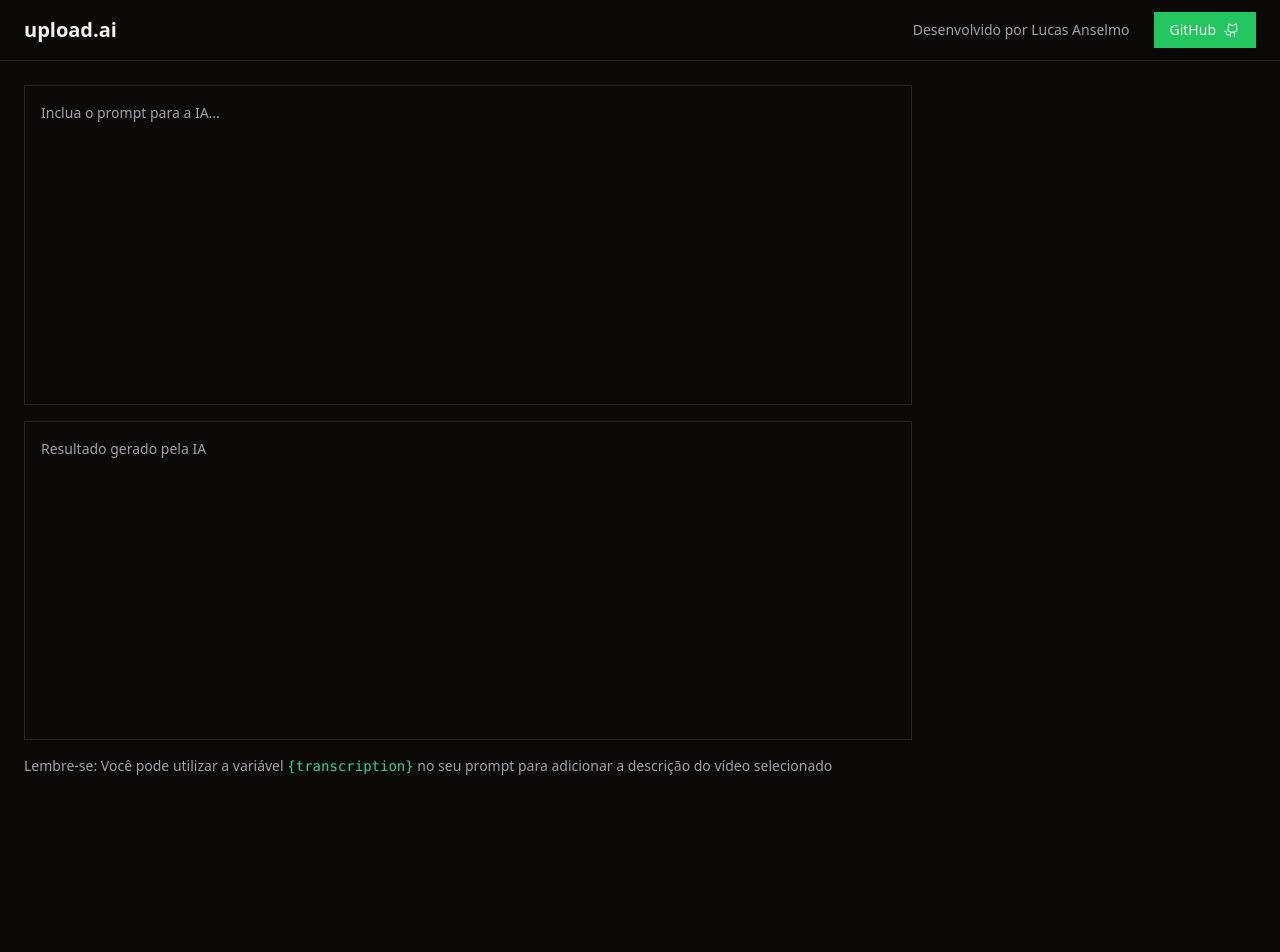
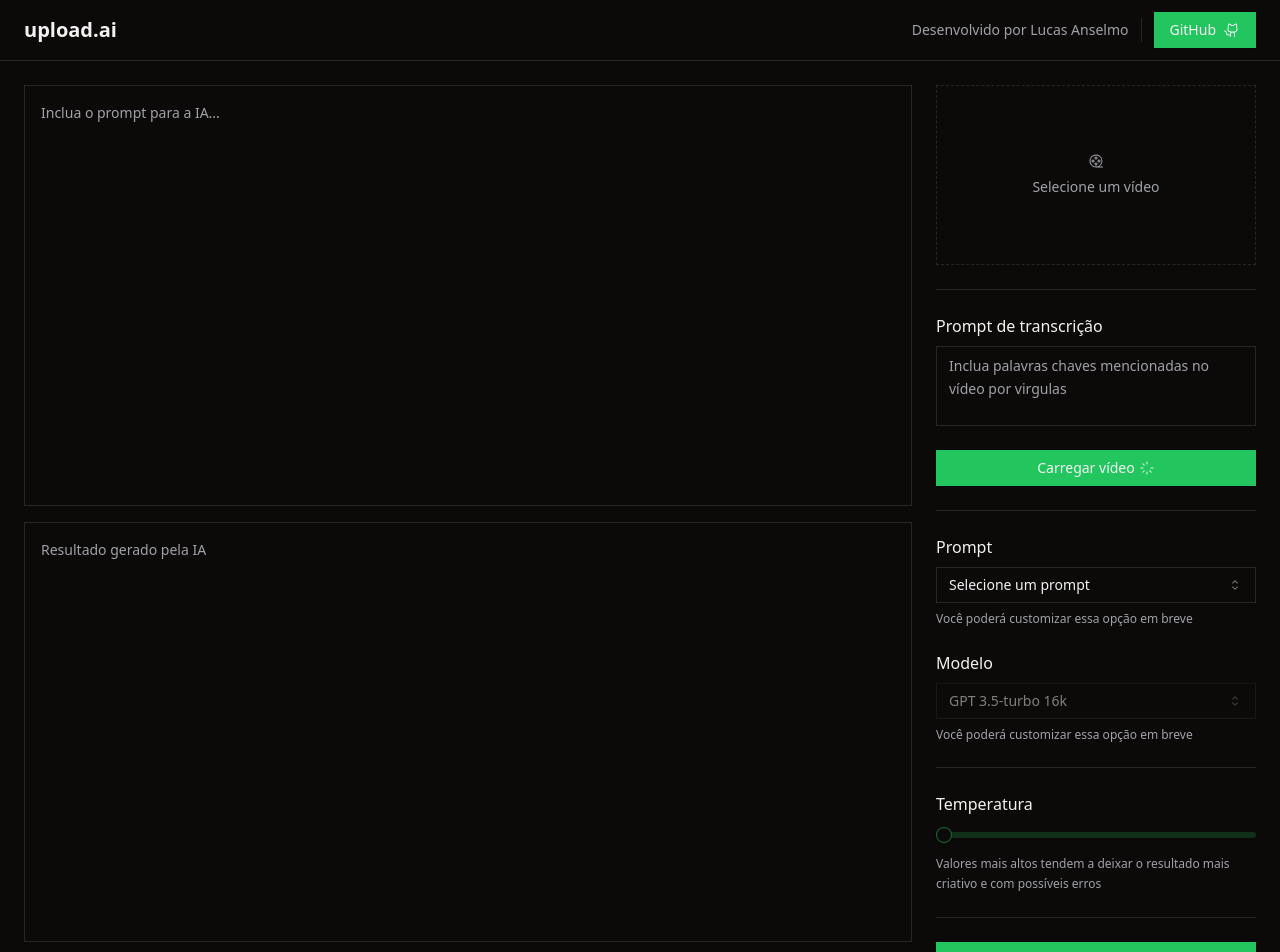
Before and after one commit to LucasAnselmoSilva12345/upload-ai-nlw, a React (Vite) app: page / in a window 1280 px wide. Shown: the top 952 px of the page. Before the commit the page ends 800 px from the top, so only its background shows below. Built offline with nearby package versions, Linux system fonts and the light colour scheme.

Commit message:
Feat: Aside component
Signed-off-by: LucasAnselmoSilva12345 <lucasanselmodasilva02@gmail.com>

```diff
--- a/package.json
+++ b/package.json
@@ -13,7 +13,10 @@
   "dependencies": {
     "@phosphor-icons/react": "^2.0.10",
     "@radix-ui/react-icons": "^1.3.0",
+    "@radix-ui/react-label": "^2.0.2",
+    "@radix-ui/react-select": "^1.2.2",
     "@radix-ui/react-separator": "^1.0.3",
+    "@radix-ui/react-slider": "^1.1.2",
     "@radix-ui/react-slot": "^1.0.2",
     "class-variance-authority": "^0.7.0",
     "clsx": "^2.0.0",
--- a/src/App.tsx
+++ b/src/App.tsx
@@ -1,7 +1,21 @@
-import { GithubLogo } from '@phosphor-icons/react';
+import {
+  FilmReel,
+  GithubLogo,
+  MagicWand,
+  SpinnerGap,
+} from '@phosphor-icons/react';
 import { Button } from './components/ui/button';
-import { Separator } from '@radix-ui/react-separator';
+import { Separator } from './components/ui/separator';
 import { Textarea } from './components/ui/textarea';
+import { Label } from '@radix-ui/react-label';
+import {
+  Select,
+  SelectContent,
+  SelectItem,
+  SelectTrigger,
+  SelectValue,
+} from './components/ui/select';
+import { Slider } from './components/ui/slider';
 
 export function App() {
   return (
@@ -43,7 +57,103 @@
             prompt para adicionar a descrição do vídeo selecionado
           </p>
         </section>
-        <aside className="w-80"></aside>
+
+        <aside className="w-80 space-y-6">
+          <form className="space-y-6">
+            <label
+              htmlFor="video"
+              className="cursor-pointer border flex rounded-md aspect-video border-dashed text-sm flex-col gap-2 items-center justify-center text-muted-foreground hover:bg-primary/60"
+            >
+              <FilmReel size={16} weight="regular" />
+              Selecione um vídeo
+            </label>
+            <input
+              type="file"
+              name=""
+              id="video"
+              accept="video/mp4"
+              className="sr-only"
+            />
+
+            <Separator />
+
+            <div className="space-y-2">
+              <Label htmlFor="transcription_prompt">
+                Prompt de transcrição
+              </Label>
+              <Textarea
+                id="transcription_prompt"
+                className="h-20 leading-relaxed resize-none"
+                placeholder="Inclua palavras chaves mencionadas no vídeo por virgulas"
+              />
+            </div>
+
+            <Button
+              type="submit"
+              className="w-full text-neutral-100 flex items-center justify-center gap-1"
+            >
+              Carregar vídeo <SpinnerGap size={16} weight="regular" />
+            </Button>
+          </form>
+
+          <Separator />
+
+          <form className="space-y-6">
+            <div className="space-y-2">
+              <Label>Prompt</Label>
+              <Select>
+                <SelectTrigger>
+                  <SelectValue placeholder="Selecione um prompt" />
+                </SelectTrigger>
+                <SelectContent>
+                  <SelectItem value="title">Titulo do YouTube</SelectItem>
+                  <SelectItem value="description">
+                    Descrição do YouTube
+                  </SelectItem>
+                </SelectContent>
+              </Select>
+              <span className="block text-xs text-muted-foreground">
+                Você poderá customizar essa opção em breve
+              </span>
+            </div>
+
+            <div className="space-y-2">
+              <Label>Modelo</Label>
+              <Select disabled defaultValue="gpt3.5">
+                <SelectTrigger>
+                  <SelectValue />
+                </SelectTrigger>
+                <SelectContent>
+                  <SelectItem value="gpt3.5">GPT 3.5-turbo 16k</SelectItem>
+                </SelectContent>
+              </Select>
+              <span className="block text-xs text-muted-foreground">
+                Você poderá customizar essa opção em breve
+              </span>
+            </div>
+
+            <Separator />
+
+            <div className="space-y-4">
+              <Label>Temperatura</Label>
+              <Slider min={0} max={1} step={0.1} />
+
+              <span className="block text-xs text-muted-foreground leading-relaxed">
+                Valores mais altos tendem a deixar o resultado mais criativo e
+                com possíveis erros
+              </span>
+            </div>
+
+            <Separator />
+
+            <Button
+              type="submit"
+              className="w-full text-neutral-100 flex items-center justify-center gap-1"
+            >
+              Executar <MagicWand size={16} weight="regular" />
+            </Button>
+          </form>
+        </aside>
       </main>
     </div>
   );
--- /dev/null
+++ b/src/components/ui/label.tsx
@@ -0,0 +1,24 @@
+import * as React from "react"
+import * as LabelPrimitive from "@radix-ui/react-label"
+import { cva, type VariantProps } from "class-variance-authority"
+
+import { cn } from "@/lib/utils"
+
+const labelVariants = cva(
+  "text-sm font-medium leading-none peer-disabled:cursor-not-allowed peer-disabled:opacity-70"
+)
+
+const Label = React.forwardRef<
+  React.ElementRef<typeof LabelPrimitive.Root>,
+  React.ComponentPropsWithoutRef<typeof LabelPrimitive.Root> &
+    VariantProps<typeof labelVariants>
+>(({ className, ...props }, ref) => (
+  <LabelPrimitive.Root
+    ref={ref}
+    className={cn(labelVariants(), className)}
+    {...props}
+  />
+))
+Label.displayName = LabelPrimitive.Root.displayName
+
+export { Label }
--- /dev/null
+++ b/src/components/ui/select.tsx
@@ -0,0 +1,118 @@
+import * as React from "react"
+import { CaretSortIcon, CheckIcon } from "@radix-ui/react-icons"
+import * as SelectPrimitive from "@radix-ui/react-select"
+
+import { cn } from "@/lib/utils"
+
+const Select = SelectPrimitive.Root
+
+const SelectGroup = SelectPrimitive.Group
+
+const SelectValue = SelectPrimitive.Value
+
+const SelectTrigger = React.forwardRef<
+  React.ElementRef<typeof SelectPrimitive.Trigger>,
+  React.ComponentPropsWithoutRef<typeof SelectPrimitive.Trigger>
+>(({ className, children, ...props }, ref) => (
+  <SelectPrimitive.Trigger
+    ref={ref}
+    className={cn(
+      "flex h-9 w-full items-center justify-between rounded-md border border-input bg-transparent px-3 py-2 text-sm shadow-sm ring-offset-background placeholder:text-muted-foreground focus:outline-none focus:ring-1 focus:ring-ring disabled:cursor-not-allowed disabled:opacity-50",
+      className
+    )}
+    {...props}
+  >
+    {children}
+    <SelectPrimitive.Icon asChild>
+      <CaretSortIcon className="h-4 w-4 opacity-50" />
+    </SelectPrimitive.Icon>
+  </SelectPrimitive.Trigger>
+))
+SelectTrigger.displayName = SelectPrimitive.Trigger.displayName
+
+const SelectContent = React.forwardRef<
+  React.ElementRef<typeof SelectPrimitive.Content>,
+  React.ComponentPropsWithoutRef<typeof SelectPrimitive.Content>
+>(({ className, children, position = "popper", ...props }, ref) => (
+  <SelectPrimitive.Portal>
+    <SelectPrimitive.Content
+      ref={ref}
+      className={cn(
+        "relative z-50 min-w-[8rem] overflow-hidden rounded-md border bg-popover text-popover-foreground shadow-md data-[state=open]:animate-in data-[state=closed]:animate-out data-[state=closed]:fade-out-0 data-[state=open]:fade-in-0 data-[state=closed]:zoom-out-95 data-[state=open]:zoom-in-95 data-[side=bottom]:slide-in-from-top-2 data-[side=left]:slide-in-from-right-2 data-[side=right]:slide-in-from-left-2 data-[side=top]:slide-in-from-bottom-2",
+        position === "popper" &&
+          "data-[side=bottom]:translate-y-1 data-[side=left]:-translate-x-1 data-[side=right]:translate-x-1 data-[side=top]:-translate-y-1",
+        className
+      )}
+      position={position}
+      {...props}
+    >
+      <SelectPrimitive.Viewport
+        className={cn(
+          "p-1",
+          position === "popper" &&
+            "h-[var(--radix-select-trigger-height)] w-full min-w-[var(--radix-select-trigger-width)]"
+        )}
+      >
+        {children}
+      </SelectPrimitive.Viewport>
+    </SelectPrimitive.Content>
+  </SelectPrimitive.Portal>
+))
+SelectContent.displayName = SelectPrimitive.Content.displayName
+
+const SelectLabel = React.forwardRef<
+  React.ElementRef<typeof SelectPrimitive.Label>,
+  React.ComponentPropsWithoutRef<typeof SelectPrimitive.Label>
+>(({ className, ...props }, ref) => (
+  <SelectPrimitive.Label
+    ref={ref}
+    className={cn("px-2 py-1.5 text-sm font-semibold", className)}
+    {...props}
+  />
+))
+SelectLabel.displayName = SelectPrimitive.Label.displayName
+
+const SelectItem = React.forwardRef<
+  React.ElementRef<typeof SelectPrimitive.Item>,
+  React.ComponentPropsWithoutRef<typeof SelectPrimitive.Item>
+>(({ className, children, ...props }, ref) => (
+  <SelectPrimitive.Item
+    ref={ref}
+    className={cn(
+      "relative flex w-full cursor-default select-none items-center rounded-sm py-1.5 pl-2 pr-8 text-sm outline-none focus:bg-accent focus:text-accent-foreground data-[disabled]:pointer-events-none data-[disabled]:opacity-50",
+      className
+    )}
+    {...props}
+  >
+    <span className="absolute right-2 flex h-3.5 w-3.5 items-center justify-center">
+      <SelectPrimitive.ItemIndicator>
+        <CheckIcon className="h-4 w-4" />
+      </SelectPrimitive.ItemIndicator>
+    </span>
+    <SelectPrimitive.ItemText>{children}</SelectPrimitive.ItemText>
+  </SelectPrimitive.Item>
+))
+SelectItem.displayName = SelectPrimitive.Item.displayName
+
+const SelectSeparator = React.forwardRef<
+  React.ElementRef<typeof SelectPrimitive.Separator>,
+  React.ComponentPropsWithoutRef<typeof SelectPrimitive.Separator>
+>(({ className, ...props }, ref) => (
+  <SelectPrimitive.Separator
+    ref={ref}
+    className={cn("-mx-1 my-1 h-px bg-muted", className)}
+    {...props}
+  />
+))
+SelectSeparator.displayName = SelectPrimitive.Separator.displayName
+
+export {
+  Select,
+  SelectGroup,
+  SelectValue,
+  SelectTrigger,
+  SelectContent,
+  SelectLabel,
+  SelectItem,
+  SelectSeparator,
+}
--- /dev/null
+++ b/src/components/ui/slider.tsx
@@ -0,0 +1,26 @@
+import * as React from "react"
+import * as SliderPrimitive from "@radix-ui/react-slider"
+
+import { cn } from "@/lib/utils"
+
+const Slider = React.forwardRef<
+  React.ElementRef<typeof SliderPrimitive.Root>,
+  React.ComponentPropsWithoutRef<typeof SliderPrimitive.Root>
+>(({ className, ...props }, ref) => (
+  <SliderPrimitive.Root
+    ref={ref}
+    className={cn(
+      "relative flex w-full touch-none select-none items-center",
+      className
+    )}
+    {...props}
+  >
+    <SliderPrimitive.Track className="relative h-1.5 w-full grow overflow-hidden rounded-full bg-primary/20">
+      <SliderPrimitive.Range className="absolute h-full bg-primary" />
+    </SliderPrimitive.Track>
+    <SliderPrimitive.Thumb className="block h-4 w-4 rounded-full border border-primary/50 bg-background shadow transition-colors focus-visible:outline-none focus-visible:ring-1 focus-visible:ring-ring disabled:pointer-events-none disabled:opacity-50" />
+  </SliderPrimitive.Root>
+))
+Slider.displayName = SliderPrimitive.Root.displayName
+
+export { Slider }
```
Also changed, not shown: 1 other file (tests, documents, lock files or other folders).
